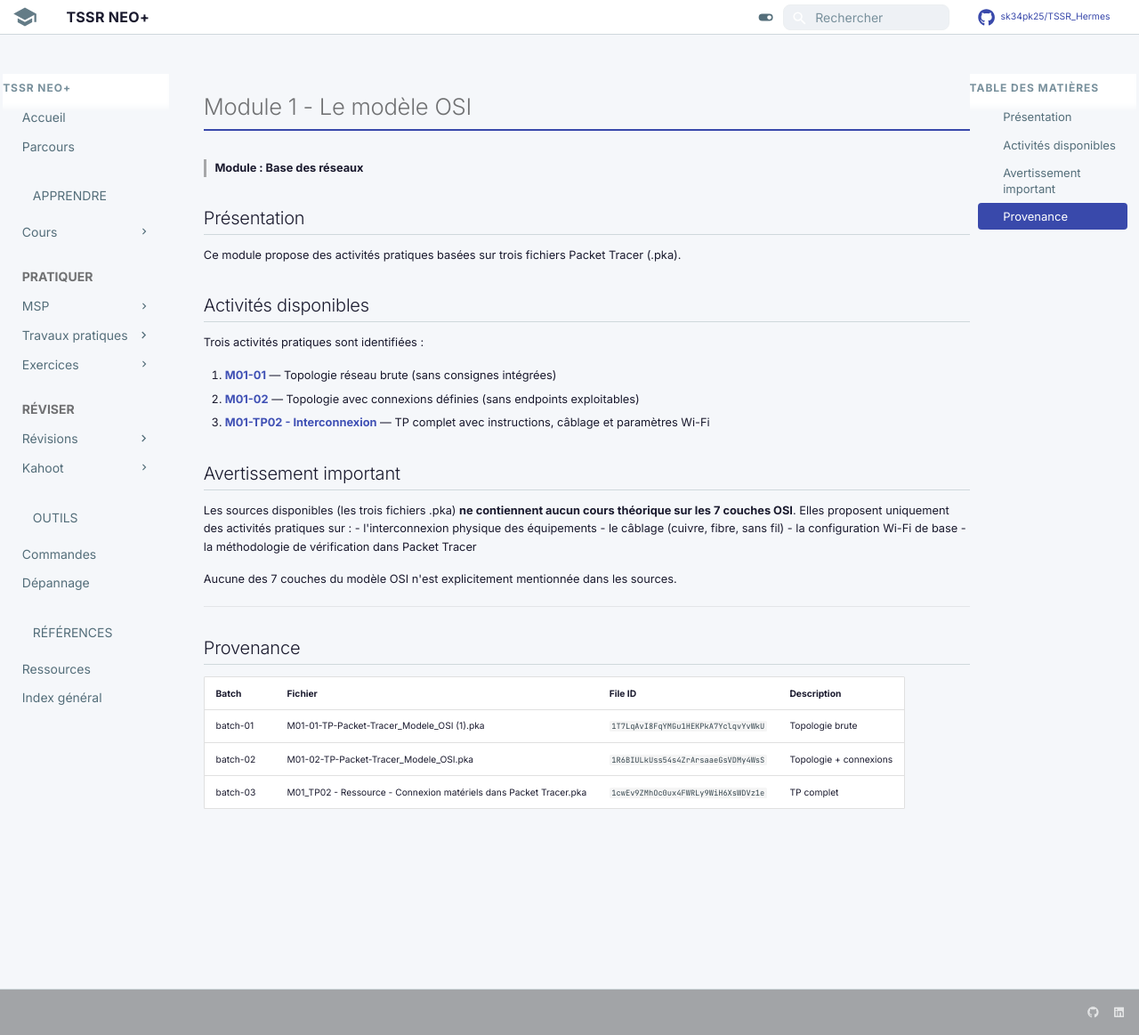
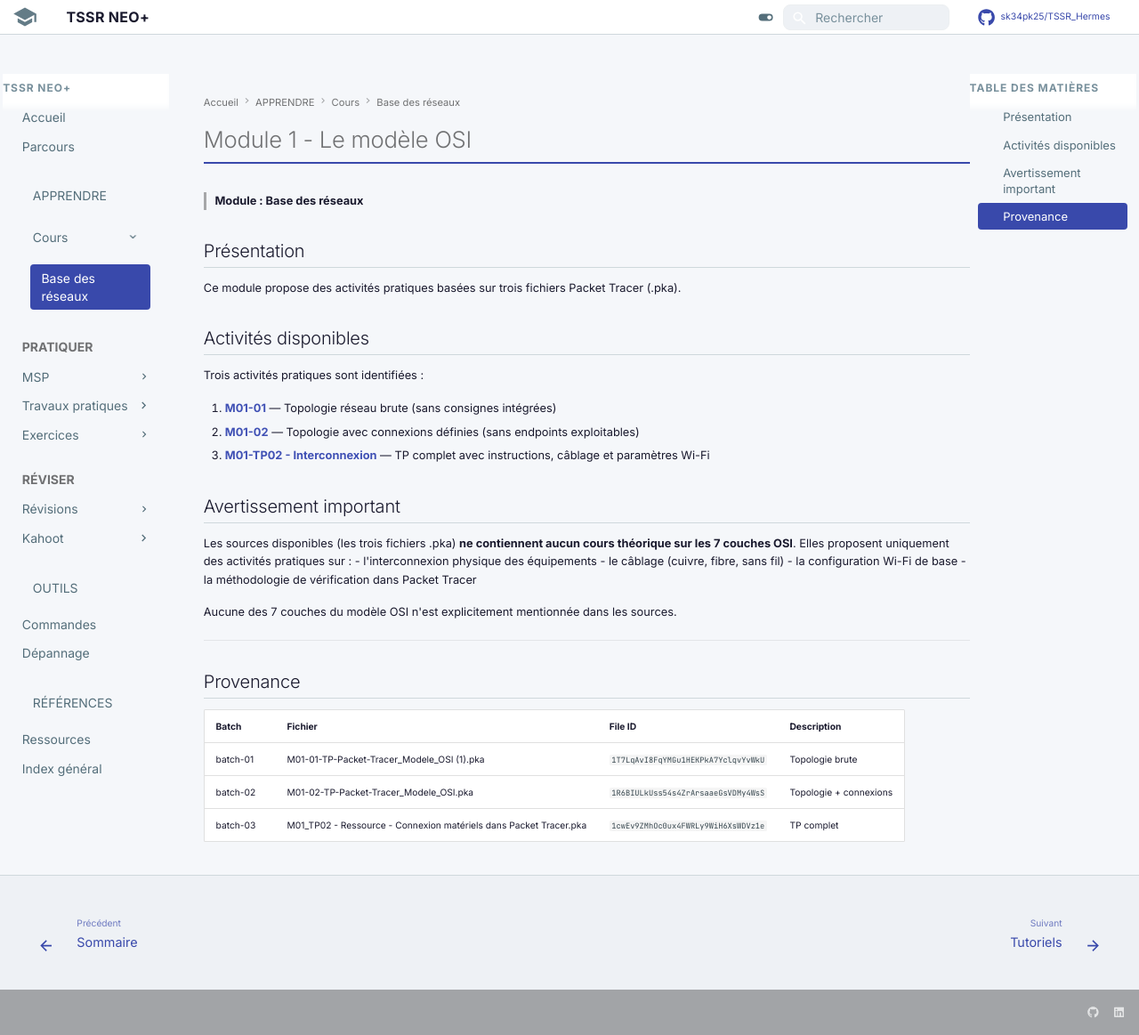
Before and after one commit to sk34pk25/TSSR_Hermes, an MkDocs documentation site: the page built from docs/cours/base-des-reseaux/module-01/index.md, in a window 1280 px wide and 1163 px high. Shown: the whole window at 89% size. Built offline with MkDocs 1.6.1 and Material for MkDocs 9.7.7, drawn with Linux system fonts in a browser that asks for light colours; comment, search, counter and statistics services are not loaded.

Commit message:
fix(nav): expose base networks module 01

```diff
--- a/mkdocs.yml
+++ b/mkdocs.yml
@@ -104,6 +104,8 @@ nav:
   - APPRENDRE:
     - Cours:
         - Sommaire: cours/index.md
+        - Base des réseaux:
+            - Module 01 - Le modèle OSI: cours/base-des-reseaux/module-01/index.md
     - Tutoriels: tutoriels/index.md
 
   - PRATIQUER:
```
